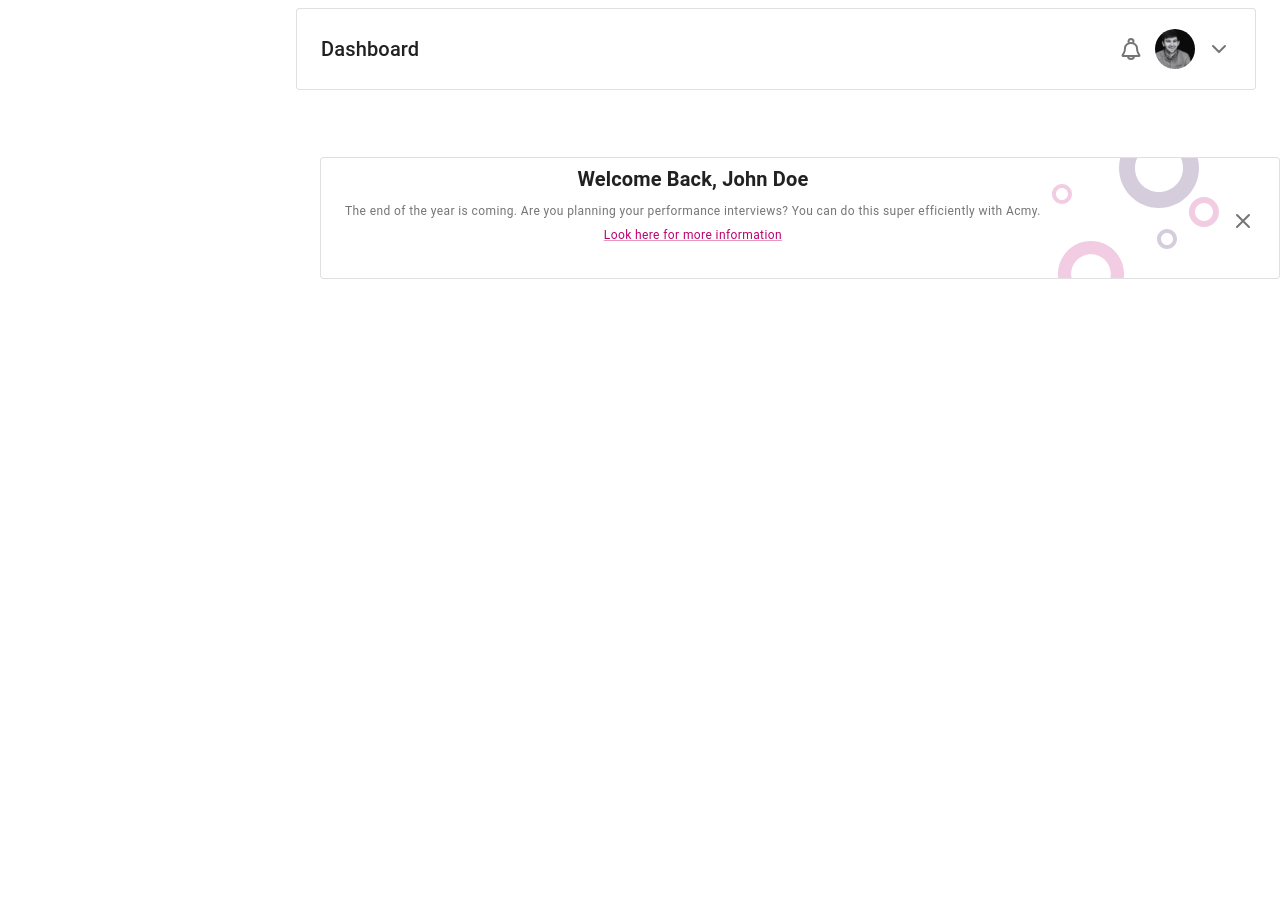
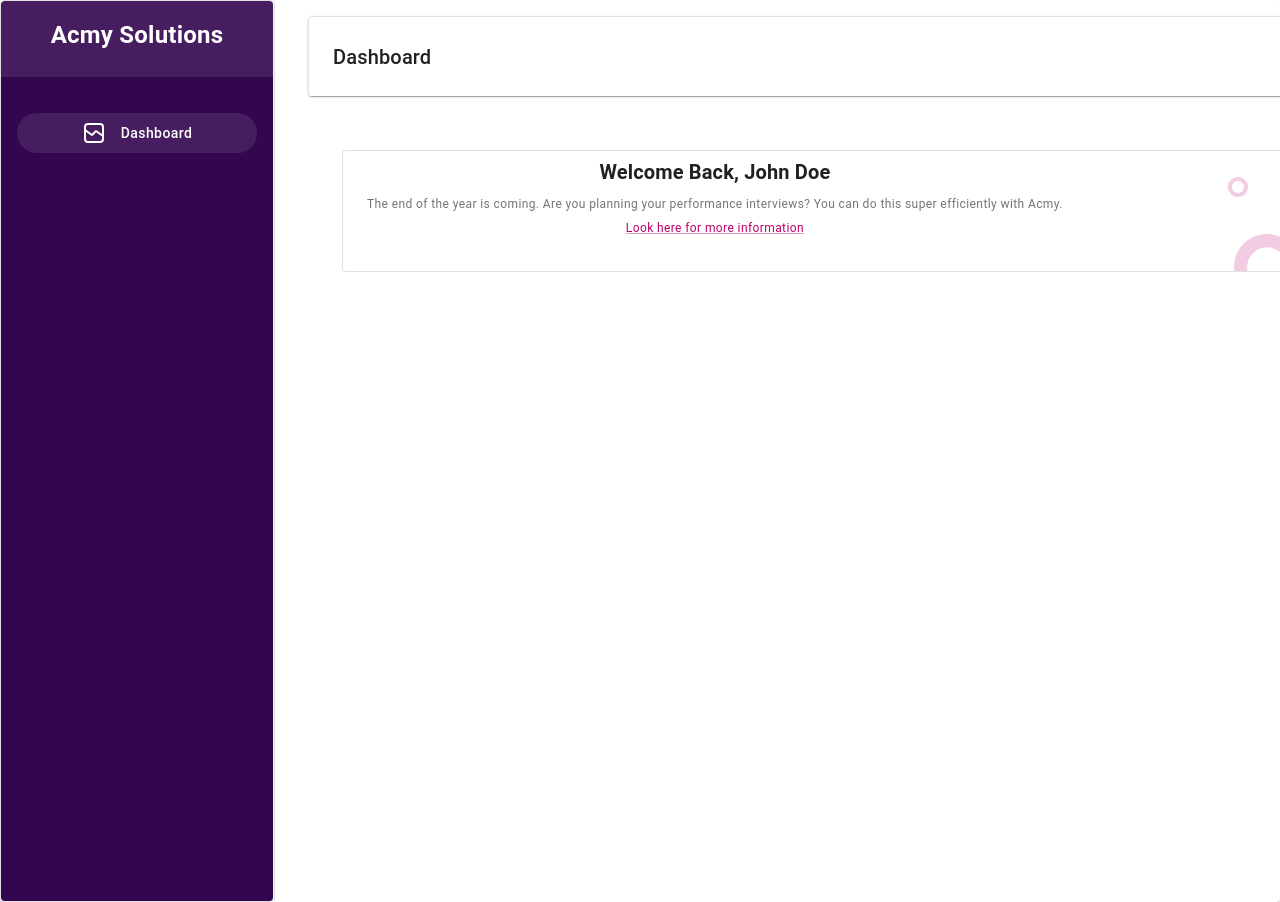
Before and after one commit to Amaya-2001/Todo-App-Frontend, a React (Create React App) app in the folder todo-app-amaya-2001/: page / in a window 1280 px wide. Before the commit the page ends 800 px from the top, so only its background shows below. Built offline with nearby package versions, Linux system fonts and the light colour scheme.

Commit message:
Created Sidebar component and Styled

```diff
--- a/todo-app-amaya-2001/src/components/Dashboard.tsx
+++ b/todo-app-amaya-2001/src/components/Dashboard.tsx
@@ -1,14 +1,40 @@
 import React from 'react';
 import Navigation from './Navigation';
 import Welcome from './Welcome';
+import Sidebar from './Sidebar';
+import { Box } from '@mui/material';
+import { styled } from '@mui/system';
+import Card from '@mui/material/Card';
 
 export const Dashboard = () => {
+  const DashStyle = styled(Card)({
+    display: 'flex',
+    width: '100%',
+  });
+
+  const SidebarStyle = styled(Box)({
+    flex: '0 0 auto', // Set Sidebar to not grow or shrink
+    width: '272px', // Set Sidebar width
+  });
+
+  const ContentStyle = styled(Box)({
+    flex: '1', // Allow content to grow
+    padding: '16px', // Add some padding
+    width: '1168px',
+  });
+
   return (
-    <div>
-      <Navigation />
-      <Welcome />
-    </div>
-  )
+    <DashStyle>
+      <SidebarStyle>
+        <Sidebar />
+      </SidebarStyle>
+
+      <ContentStyle>
+        <Navigation />
+        <Welcome />
+      </ContentStyle>
+    </DashStyle>
+  );
 }
 
 export default Dashboard;
--- a/todo-app-amaya-2001/src/components/Navigation.tsx
+++ b/todo-app-amaya-2001/src/components/Navigation.tsx
@@ -9,25 +9,23 @@ import Card from '@mui/material/Card';
 import profile from "../Assets/Assets/Profile.svg";
 import Notifications from "../Assets/Assets/Notifications.svg";
 
-const StyledToolbar = styled(Toolbar)(({ theme }) => ({
-  alignItems: 'flex-start',
-  paddingTop: theme.spacing(1),
-  paddingBottom: theme.spacing(2),
-
-  // Override media queries injected by theme.mixins.toolbar
-  '@media all': {
-    minHeight: 128,
-  },
-}));
+const StyledNavbar = styled(Card)({
+  width: "1168px",
+  height: "80px",
+  marginLeft: "20px",
+  display: 'flex',
+  alignItems: 'flext-start',
+  justifyContent: 'space-between',
+});
 
 export const Navigation = () => {
 
 
   return (
     //Navigationbar
-    <StyledToolbar>
-      <Box sx={{ display: 'flex', justifyContent: 'space-between', alignItems: 'flex-start', width: '100%' }}>
-        <Card variant="outlined" sx={{ width: "1168px", height: "80px", marginLeft: "272px", display: 'flex', alignItems: 'center', justifyContent: 'space-between' }}>
+    <StyledNavbar>
+      <Box sx={{ display: 'flex', justifyContent: 'space-between', alignItems: 'flex-start' }}>
+        <Card variant="outlined" sx={{ width: "1168px", height: "80px", display: 'flex', alignItems: 'center', justifyContent: 'space-between' }}>
           <Box sx={{ justifyContent: 'space-between', alignItems: 'flex-start', marginLeft: '24px' }}>
             <Typography
               variant="h6"
@@ -62,7 +60,7 @@ export const Navigation = () => {
           </Box>
         </Card>
       </Box>
-    </StyledToolbar>
+    </StyledNavbar>
 
   );
 }
--- /dev/null
+++ b/todo-app-amaya-2001/src/components/Sidebar.tsx
@@ -0,0 +1,67 @@
+import React from 'react';
+import Box from '@mui/material/Box';
+import Card from '@mui/material/Card';
+import CardContent from '@mui/material/CardContent';
+import Typography from '@mui/material/Typography';
+import { styled } from '@mui/system';
+import { Button, ButtonGroup, IconButton } from '@mui/material';
+import DashboardImg from "../Assets/Assets/Dashboard.svg"
+
+
+export const Sidebar = () => {
+    const SideCard = styled(Card)({
+        display: 'flex-1',
+        width: '272px',
+        height: '900px',
+        alignItems: 'flex-start',
+        backgroundColor: '#33074F',
+        color: '#FFFFFF',
+
+    });
+
+    const AcmySolutionsStyle = {
+        backgroundColor: '#EBE6ED1A',
+        padding: '16px',
+        marginBottom: '16px',
+    };
+
+    const DashBtnStyle = {
+        backgroundColor: '#EBE6ED1A',
+        padding: '16px',
+        marginBottom: '16px',
+        width: '240px',
+        height: '40px',
+        marginTop: '20px',
+        borderRadius: '24px',
+        textTransform: 'capitalize',
+        gap: '15px',
+        color: '#FFFFFF'
+    };
+    const card = (
+        <React.Fragment>
+            <SideCard>
+                <Box sx={AcmySolutionsStyle}>
+                    <Typography sx={{ fontSize: 24, fontWeight: "bold" }} color="#FFFFFF" gutterBottom>
+                        Acmy Solutions
+                    </Typography>
+
+                </Box>
+                <Box>
+
+                    <Button sx={DashBtnStyle}>
+                        <img src={DashboardImg} />Dashboard</Button>
+
+                </Box>
+
+            </SideCard>
+        </React.Fragment>
+    );
+
+    return (
+        <Box sx={{ minWidth: 275 }}>
+            <Card variant="outlined">{card}</Card>
+        </Box>
+    )
+}
+
+export default Sidebar;
--- a/todo-app-amaya-2001/src/components/Welcome.tsx
+++ b/todo-app-amaya-2001/src/components/Welcome.tsx
@@ -12,9 +12,9 @@ export const Welcome = () => {
     const StyledCard = styled(Card)({
         width: "1120px",
         height: "120px",
-        marginLeft: "320px",
-        marginTop: "5px",
+        marginTop: "54px",
         display: 'flex',
+        marginLeft: '54px',
         alignItems: 'flext-start',
         justifyContent: 'space-between',
     });
```
